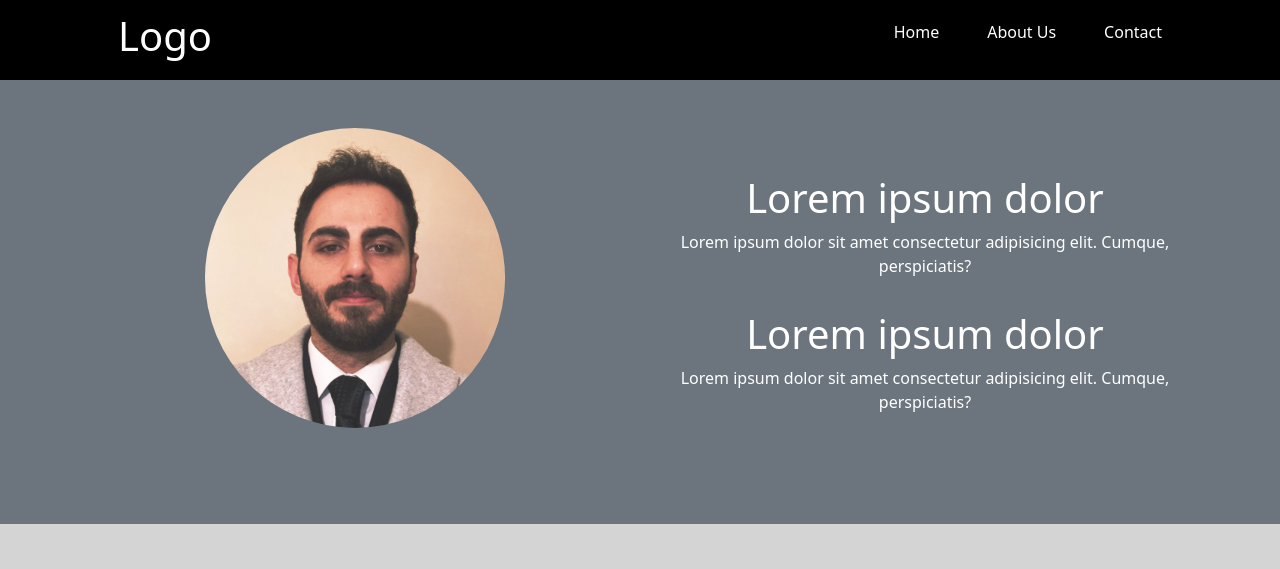
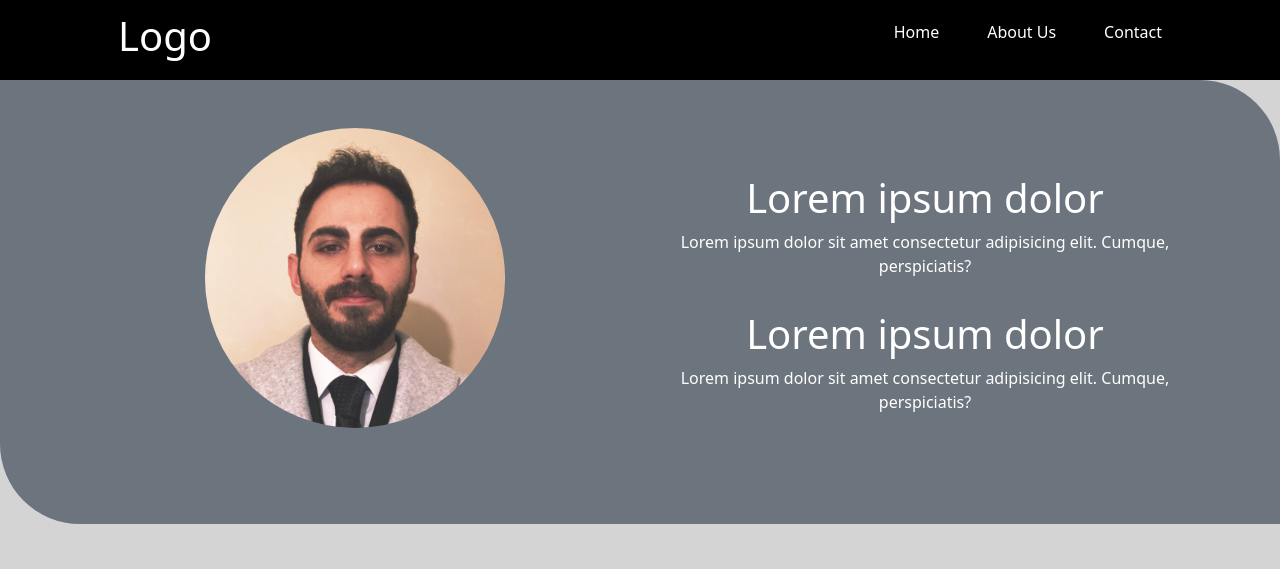
Before and after one commit to medetcandiler/furkan, a website: page index.html in a window 1280 px wide. Shown: the top 569 px of the page. Drawn offline with nearby package versions, Linux system fonts and the light colour scheme.

Commit message:
borders added to the project

```diff
--- a/index.html
+++ b/index.html
@@ -12,7 +12,7 @@
     <link rel="stylesheet" href="https://cdnjs.cloudflare.com/ajax/libs/font-awesome/6.4.0/css/all.min.css" integrity="sha512-iecdLmaskl7CVkqkXNQ/ZH/XLlvWZOJyj7Yy7tcenmpD1ypASozpmT/E0iPtmFIB46ZmdtAc9eNBvH0H/ZpiBw==" crossorigin="anonymous" referrerpolicy="no-referrer" />
     <title>Document</title>
   </head>
-  <body>
+  <body style="background-color: #D4D4D4;">
     <!-- nav-bar -->
     <div style="height: 80px" class="bg-black">
       <nav
@@ -34,7 +34,7 @@
 
 
     <!-- hero section -->
-    <div class="bg-secondary py-5">
+    <div id="hero" class="bg-secondary py-5">
       <div class="container">
         <div class="row py-6 text-white">
           <div  class="col-sm-6 text-center mb-5">
@@ -62,7 +62,7 @@
 
     <!-- cards -->
 
-    <div style="background-color: #D4D4D4;" class="py-5">
+    <div  class="py-5">
       <div class="container">
         <div class="d-flex flex-column flex-md-row gap-4">
           <div  class=" bg-white rounded-4 text-center p-3">
--- a/style.css
+++ b/style.css
@@ -26,6 +26,12 @@
   color: #fff;
 }
 
+#hero{
+  border-bottom-left-radius: 80px;
+  border-top-right-radius: 80px;
+
+}
+
 @media(min-width: 768px){
   #hamburger-section{
     display: none;
```
